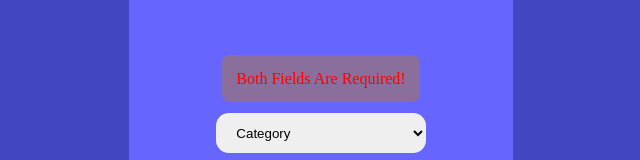
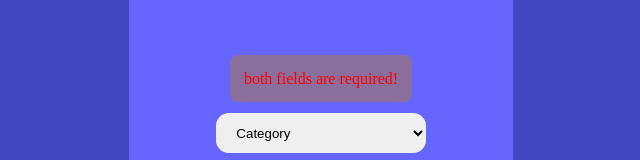
Before and after one commit to lazee7/quizee, a plain HTML site: page html/preQuiz.html in a window 1280 px wide. Both pictures are taken after a click on the button "Continue". Shown: the part 294-454 px from the top of the page, without its empty margins (319-959 px from the left). Drawn offline with Linux system fonts and the light colour scheme.

Commit message:
fix: error font

```diff
--- a/html/preQuiz.html
+++ b/html/preQuiz.html
@@ -17,7 +17,7 @@
     <main class="flex-column-center">
 
       <div class="show-error hidden">
-        <p id="error" class="capitalize"></p>
+        <p id="error"></p>
       </div>
       <select name="category" id="category">
         <option value="">category</option>
```
Also changed, not shown: html/info.html (+1 -1 lines).
